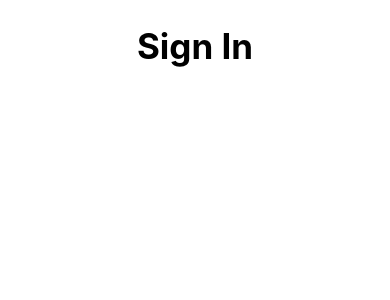
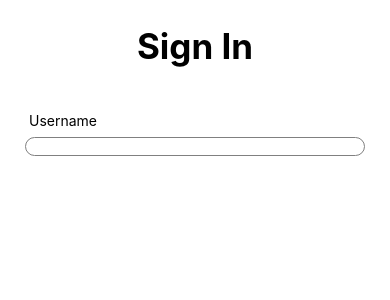
Before and after one commit to ushanwk/ReactNative-IJSE-Learning-Room, a React Native app: screen / in a window 390 px wide. Shown: the top 300 px of the page. Built offline with nearby package versions, Linux system fonts and the light colour scheme.

Commit message:
sample login page

```diff
--- a/src/components/TextField.tsx
+++ b/src/components/TextField.tsx
@@ -1,5 +1,18 @@
+import {Text, TextInput, View} from "react-native";
+import React from "react";
+
+type TextFieldProps = {
+
+}
+
 export function TextField() {
     return (
-        <></>
+        <View>
+            <Text style={{marginLeft: 4, marginBottom: 8, color: 'black'}}>Username</Text>
+
+            <TextInput
+                style={{borderColor: 'gray', borderWidth: 1, borderRadius: 10}}
+            />
+        </View>
     );
 }
--- a/src/pages/SigninPage.tsx
+++ b/src/pages/SigninPage.tsx
@@ -1,10 +1,15 @@
 import {Text, View} from "react-native";
+import {TextField} from "../components/TextField.tsx";
 
 export function SigninPage() {
     return (
-        <View style={{marginVertical: 25, marginHorizontal: 15}}>
+        <View style={{marginVertical: 25, marginHorizontal: 25}}>
 
             <Text style={{fontSize: 35, color: 'black', textAlign: 'center', fontWeight: 'bold'}}>Sign In</Text>
+
+            <View style={{marginTop: 45}}>
+                <TextField/>
+            </View>
 
         </View>
     );
```
